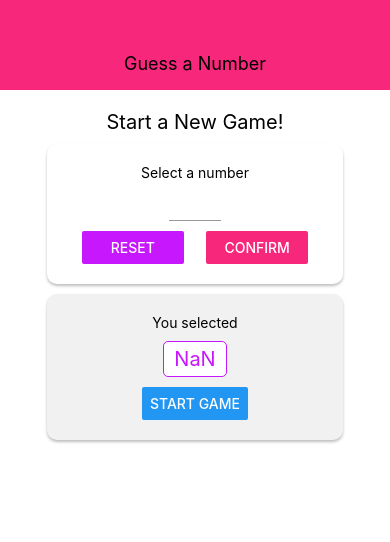
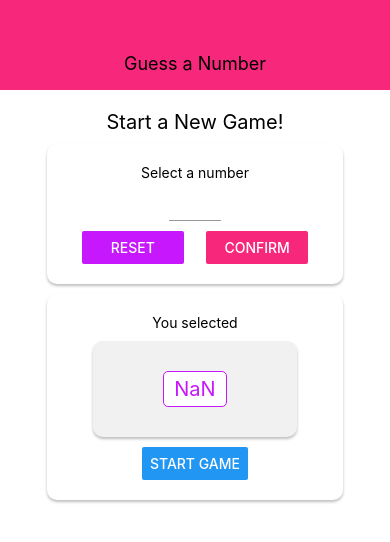
Before and after one commit to danihazler/react-native-guess-a-number, a React Native app: screen / in a window 390 px wide. Both pictures are taken after a click on the button "CONFIRM". Shown: the top 542 px of the page. Built offline with nearby package versions, Linux system fonts and the light colour scheme.

Commit message:
ADD: Game screen, which contains the computer's guess

```diff
--- a/App.js
+++ b/App.js
@@ -1,13 +1,21 @@
-import React from 'react';
+import React, { useState } from 'react';
 import { StyleSheet, View } from 'react-native';
 import { Header } from "./components/header";
+import { GameScreen } from './screens/game-screen';
 import { StartGameScreen } from './screens/start-game-screen';
 
 export default function App() {
+  const[userNumber, setUserNumber ] = useState(false);
+
+  const handleStartGame = (selectedNumber) => {
+    setUserNumber(selectedNumber);
+  };
+
   return (
     <View style={styles.screen}>
       <Header title="Guess a Number" />
-      <StartGameScreen />
+      {!userNumber && <StartGameScreen  handleStartGame={handleStartGame} />}
+      {userNumber && <GameScreen userChoice={userNumber} />}
     </View>
   );
 }
--- a/components/selected-number/index.js
+++ b/components/selected-number/index.js
@@ -1,16 +1,14 @@
 import React from 'react';
-import { View, Text, StyleSheet, Button } from 'react-native';
+import { View, Text, StyleSheet } from 'react-native';
 import Colors from '../../constants/colors';
 import { Card } from '../card';
 
 export const SelectedNumber = ({ value }) => {
     return (
         <Card style={styles.card}>
-            <Text>You selected</Text>
             <View style={styles.numberWrapper}>
                 <Text style={styles.number}>{value}</Text>
             </View>
-            <Button title='START GAME' />
         </Card>
     )
 }
@@ -36,5 +34,4 @@ const styles = StyleSheet.create({
         color: Colors.secondary,
         fontSize: 20
     }
-
 })
--- /dev/null
+++ b/components/user-number/index.js
@@ -0,0 +1,24 @@
+import React from 'react';
+import { View, Text, StyleSheet, Button } from 'react-native';
+import Colors from '../../constants/colors';
+import { SelectedNumber } from '../selected-number';
+import { Card } from '../card';
+
+export const UserNumber = ({ handleStartGame, value }) => {
+    return (
+        <Card style={styles.card}>
+            <Text>You selected</Text>
+            <SelectedNumber value={value} />
+            <Button title='START GAME' onPress={() => handleStartGame(value)} />
+        </Card>
+    )
+}
+
+const styles = StyleSheet.create({
+    card: {
+        marginVertical: 10,
+        width: 300,
+        maxWidth: '80%',
+        alignItems: 'center'
+    }
+})
--- /dev/null
+++ b/modules/guess-number.js
@@ -0,0 +1,12 @@
+export const guessNumber = (min, max, exclude) => {
+    min = Math.ceil(min);
+    max = Math.floor(max);
+
+    const randomNum = Math.floor(Math.random() * (max-min) + min);
+
+    if(randomNum === exclude) {
+        return guessNumber(min, max, exclude);
+    } else {
+        return randomNum;
+    }
+}
--- /dev/null
+++ b/screens/game-screen.js
@@ -0,0 +1,30 @@
+import React, { useState } from 'react';
+import { View, Text, Button, StyleSheet } from 'react-native';
+import { SelectedNumber } from '../components/selected-number';
+import { guessNumber } from '../modules/guess-number';
+
+export const GameScreen = ({ userChoice }) => {
+    const[currentGuess, setCurrentGuess]= useState(guessNumber(1, 100, userChoice));
+
+    return (
+        <View style={styles.screen}>
+            <Text>Computer's Guess</Text>
+            <SelectedNumber value={currentGuess} />
+            <View style={styles.buttons} >
+                <Button title="LOWER" />
+                <Button title="GREATER" />
+            </View>
+        </View>
+    )
+
+}
+
+const styles = StyleSheet.create({
+    screen: {
+        alignItems: 'center',
+        marginVertical: 22
+    },
+    buttons: {
+        flexDirection: 'row'
+    }
+})
--- a/screens/start-game-screen.js
+++ b/screens/start-game-screen.js
@@ -11,9 +11,9 @@ import {
 import Colors from '../constants/colors';
 import { Card } from '../components/card';
 import { Input } from '../components/input';
-import { SelectedNumber } from '../components/selected-number';
+import { UserNumber } from '../components/user-number';
 
-export const StartGameScreen = () => {
+export const StartGameScreen = ({ handleStartGame }) => {
     const [enteredValue, setEnteredValeu] = useState('');
     const [confirmed, setConfirmed] = useState(false);
     const [selectedNumber, setSelectedNumber] = useState(null);
@@ -75,7 +75,12 @@ export const StartGameScreen = () => {
                         </View>
                     </View>
                 </Card>
-                {confirmed && <SelectedNumber value={selectedNumber} />}
+                {confirmed &&
+                    <UserNumber
+                        handleStartGame={handleStartGame}
+                        value={selectedNumber}
+                    />
+                }
             </View>
         </TouchableWithoutFeedback>
     )
```
